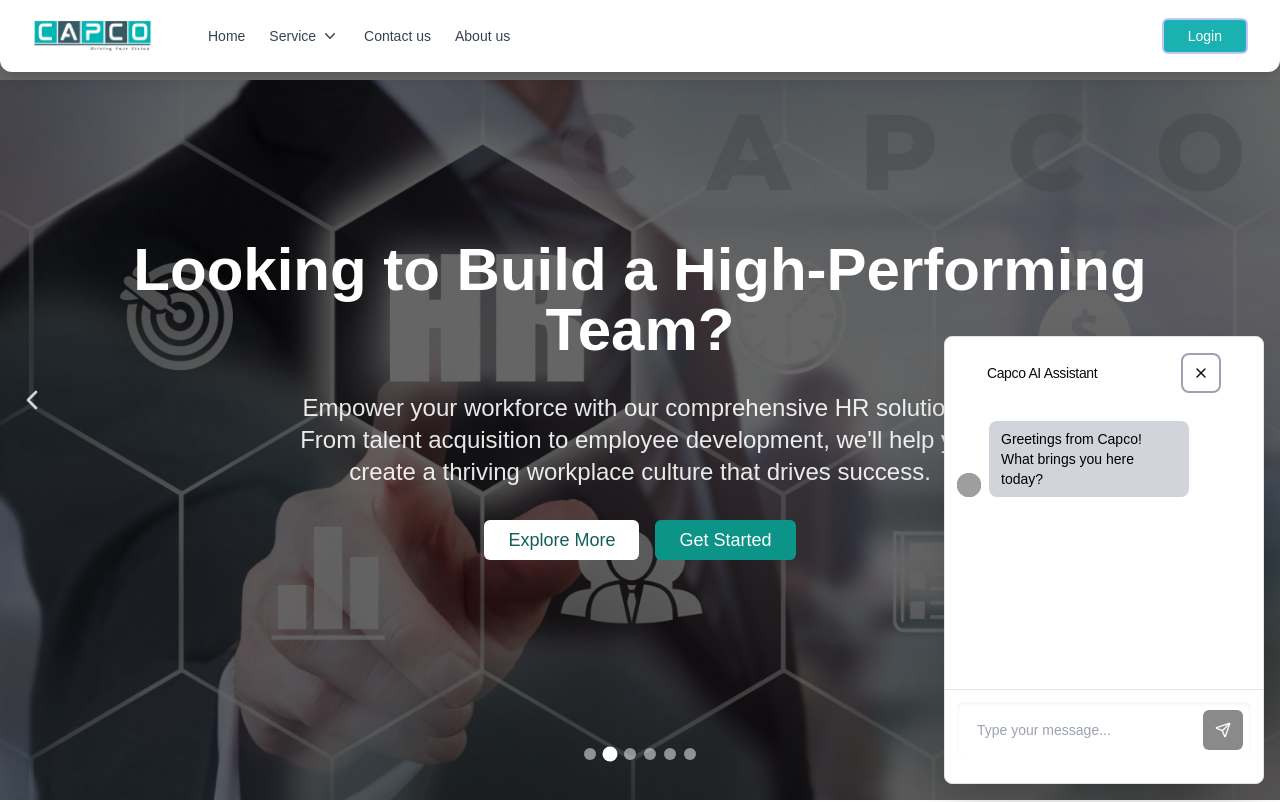
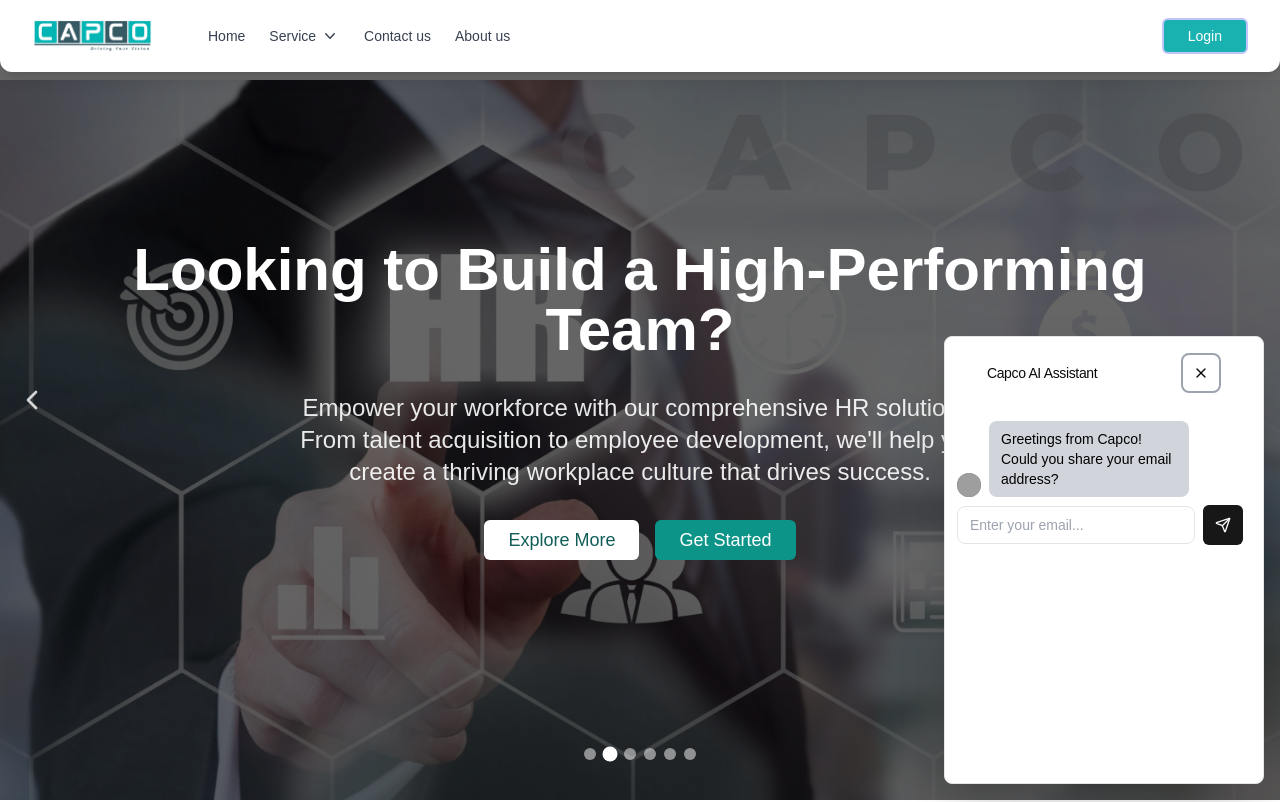
Before and after one commit to AbdulMuneebSyed/cacpa, a Next.js app: page / in a window 1280 px wide. Shown: the top 802 px of the page. Built offline with nearby package versions, Linux system fonts and the light colour scheme; grey boxes are pictures that could not be loaded.

Commit message:
chatbot email added

```diff
--- a/components/chatbot.tsx
+++ b/components/chatbot.tsx
@@ -12,6 +12,7 @@ import {
   CardTitle,
 } from "@/components/card";
 import { MessageCircle, X, Send } from "lucide-react";
+import emailjs from "emailjs-com"; // Import emailjs
 
 interface Message {
   sender: "user" | "bot";
@@ -19,11 +20,11 @@ interface Message {
 }
 
 const welcomeMessages = [
-  "Welcome to Capco! How can I assist you today?",
-  "Hello! I'm here to help. What can I do for you?",
-  "Greetings from Capco! What brings you here today?",
-  "Welcome! How may I be of service to you?",
-  "Hi there! What questions can I answer for you about Capco?",
+  "Welcome to Capco! Please provide your email to continue.",
+  "Hello! I'm here to help. What's your email address?",
+  "Greetings from Capco! Could you share your email address?",
+  "Welcome! Please enter your email to get started.",
+  "Hi there! What's your email address?",
 ];
 
 export default function ChatBot() {
@@ -31,6 +32,8 @@ export default function ChatBot() {
   const [chatOpen, setChatOpen] = useState(false);
   const [messages, setMessages] = useState<Message[]>([]);
   const [input, setInput] = useState("");
+  const [emailProvided, setEmailProvided] = useState(false);
+  const [emailInput, setEmailInput] = useState("");
   const messagesEndRef = useRef<HTMLDivElement>(null);
 
   useEffect(() => {
@@ -56,10 +59,7 @@ export default function ChatBot() {
   }, [messages]);
 
   const typeText = (text: string, index: number, sender: "user" | "bot") => {
-
-   // Apply typewriter effect for bot messages
     if (index < text.length) {
-    // console.log(text);
       setTimeout(() => {
         setMessages((prev) => {
           const lastMessage = prev[prev.length - 1];
@@ -77,7 +77,43 @@ export default function ChatBot() {
     }
   };
 
+  const sendEmail = (e: React.FormEvent) => {
+    e.preventDefault();
+
+    const emailParams = {
+      to_name: "info@capco.com",
+      from_name: emailInput,
+      message: `We had a new query => \n Email: ${emailInput}`,
+    };
+
+    emailjs
+      .send(
+        "service_znyyw56", // Your EmailJS service ID
+        "muneeb_iqciy5o", // Your EmailJS template ID
+        emailParams,
+        "T4h1H0gjpxDP_OF7r" // Your EmailJS public key
+      )
+      .then(
+        (response) => {
+          setEmailProvided(true);
+          setMessages((prev) => [
+            ...prev,
+            { sender: "bot", text: "Thank you! How can I assist you today?" },
+          ]);
+        },
+        (error) => {
+          console.error("Failed to send message", error);
+          setMessages((prev) => [
+            ...prev,
+            { sender: "bot", text: "Failed to send email. Please try again." },
+          ]);
+        }
+      );
+  };
+
   const sendMessage = async (question: string) => {
+    if (!emailProvided) return;
+
     const newMessage: Message = { sender: "user", text: "" };
     setMessages((prev) => [...prev, newMessage]);
 
@@ -196,13 +232,32 @@ export default function ChatBot() {
                       </div>
                     </div>
                   ))}
+                  {!emailProvided && (
+                    <form
+                      onSubmit={sendEmail}
+                      className="flex items-center space-x-2 mt-2"
+                    >
+                      <input
+                        type="email"
+                        value={emailInput}
+                        onChange={(e) => setEmailInput(e.target.value)}
+                        placeholder="Enter your email..."
+                        className="flex-grow border rounded-lg px-3 py-2 text-sm focus:outline-none"
+                        required
+                      />
+                      <Button type="submit" size="icon">
+                        <Send className="h-4 w-4" />
+                      </Button>
+                    </form>
+                  )}
                   <div ref={messagesEndRef} />
                 </div>
               </CardContent>
+              {emailProvided && (
                 <CardFooter className="p-3 border-t">
                   <form
                     onSubmit={handleSubmit}
-                  className="flex w-full items-center bg-white rounded-md p-2 shadow-inner"
+                    className="flex w-full items-center space-x-2 bg-white rounded-md p-2 shadow-inner"
                   >
                     <input
                       type="text"
@@ -216,6 +271,7 @@ export default function ChatBot() {
                     </Button>
                   </form>
                 </CardFooter>
+              )}
             </Card>
           )}
         </motion.div>
```
Lines whose indentation alone changed are shown as unchanged.
